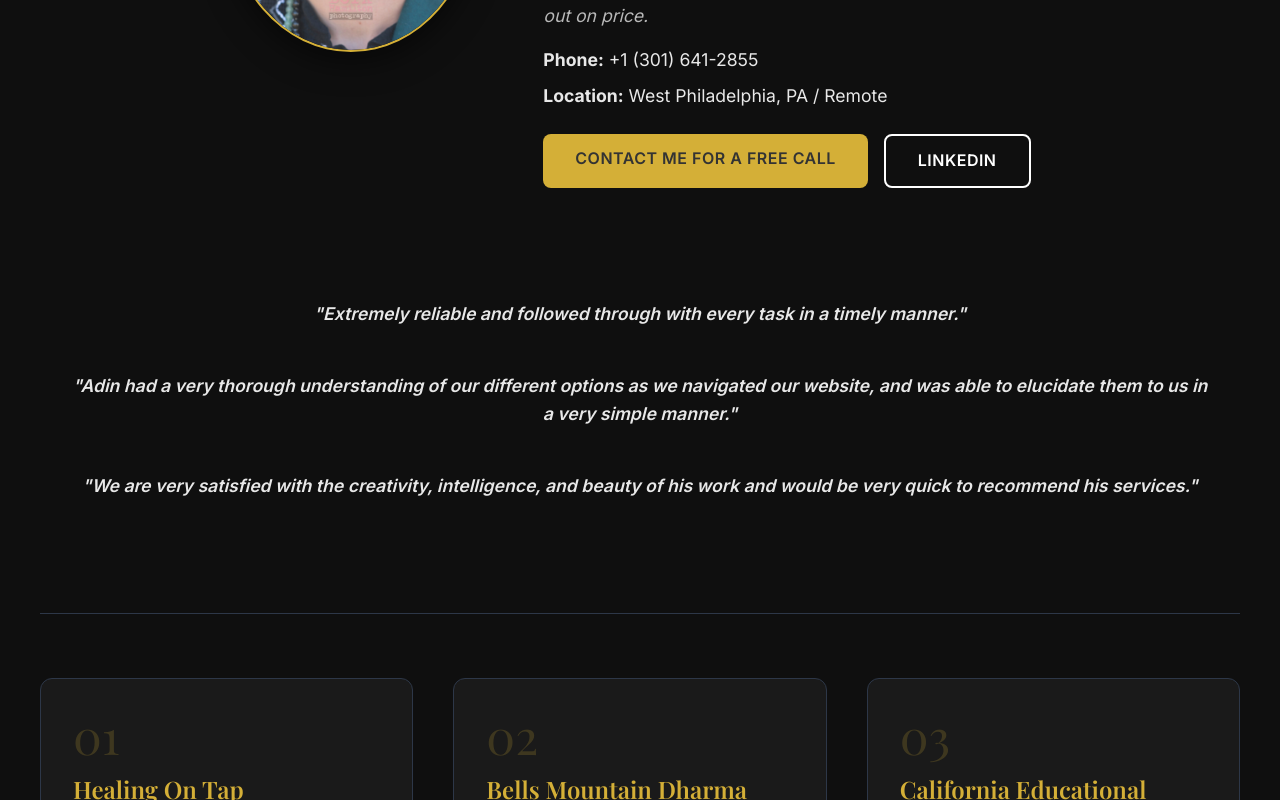
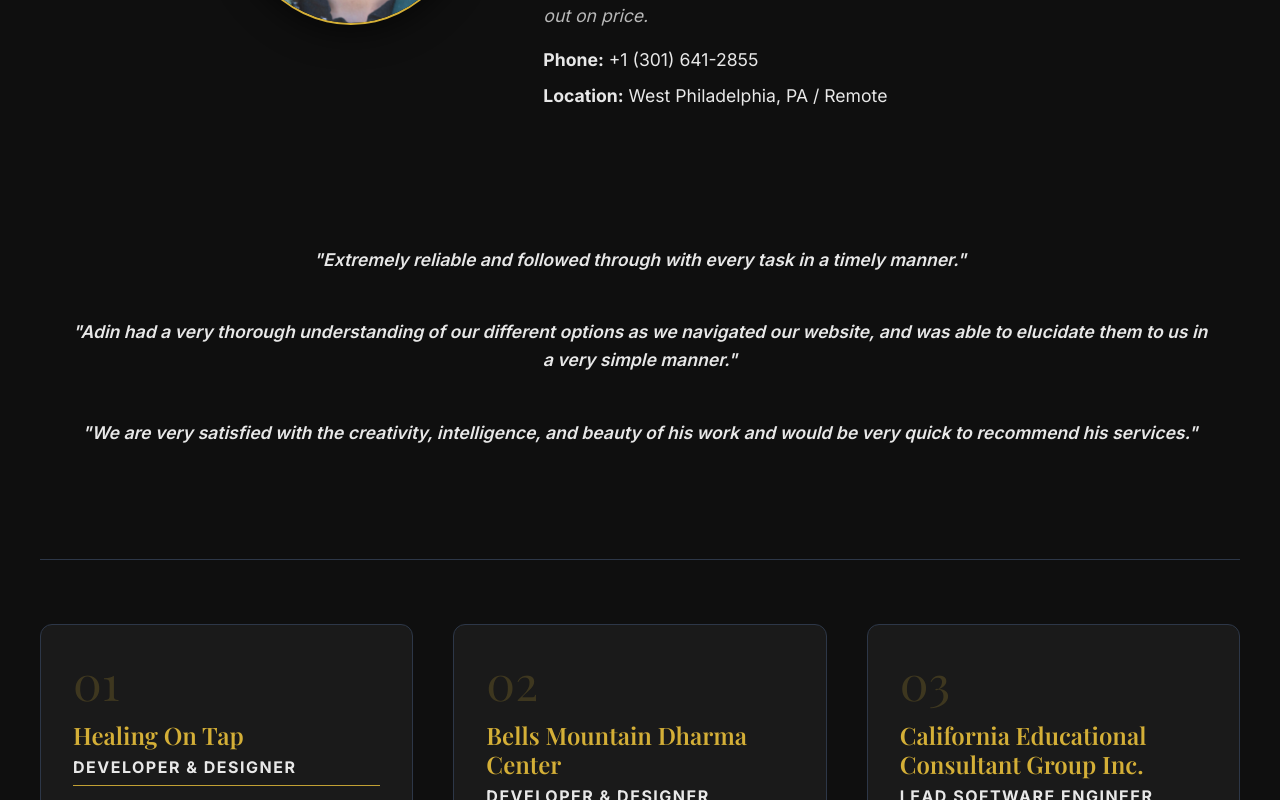
Before and after one commit to naturalCode4/kalyanamitta-website, a React (Create React App) app: page /devportfolio in a window 1280 px wide. Shown: the part 900-1700 px from the top of the page. Built offline with nearby package versions, Linux system fonts and the light colour scheme; the HTML template or start-up script is replaced by a standard one.

Commit message:
removed work with me link

```diff
--- a/src/pages/Devportfolio.js
+++ b/src/pages/Devportfolio.js
@@ -145,8 +145,8 @@
 
             <div className="cta-section" style={{ marginTop: '1.5rem', alignItems: 'flex-start' }}>
               <div className="cta-buttons">
-                <a href="/contact#get-in-touch" target="_blank" className="btn">Contact Me for a Free Call</a>
-                <a href="https://www.linkedin.com/in/adinkramer/" target="_blank" rel="noopener noreferrer" className="btn btn-outline">LinkedIn</a>
+                {/* <a href="/contact#get-in-touch" target="_blank" className="btn">Contact Me for a Free Call</a> */}
+                {/* <a href="https://www.linkedin.com/in/adinkramer/" target="_blank" rel="noopener noreferrer" className="btn btn-outline">LinkedIn</a> */}
               </div>
             </div>
           </div>
@@ -197,7 +197,7 @@
       {/* Resume Section */}
       <section className="resume-section">
         <div className="container resume-container">
-          <h2>Resume</h2>
+          <h2>Résumé</h2>
           <p>Download my full resume for detailed work history and technical skills.</p>
 
           <div className="cta-section"> {/* WRAPPER ADDED */}
@@ -218,8 +218,9 @@
               >
                 View in Browser
               </a>
-              <a href="/contact#get-in-touch" target="_blank" className="btn">Contact Me for a Free Call</a>
               <a href="https://www.linkedin.com/in/adinkramer/" target="_blank" rel="noopener noreferrer" className="btn btn-outline">LinkedIn</a>
+              {/* <a href="/contact#get-in-touch" target="_blank" className="btn">Contact Me for a Free Call</a> */}
+              {/* <a href="https://www.linkedin.com/in/adinkramer/" target="_blank" rel="noopener noreferrer" className="btn btn-outline">LinkedIn</a> */}
             </div>
           </div>
 
```
